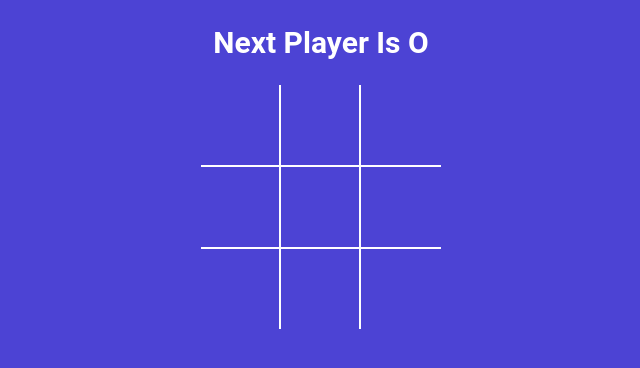
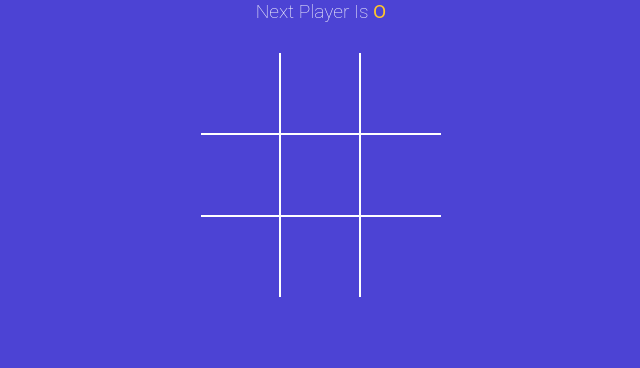
Before and after one commit to RahulBisht17/tictactoe-game, a React app: page / in a window 1280 px wide. Shown: the top 368 px of the page, without its empty margins (319-959 px from the left). Built offline with nearby package versions, Linux system fonts and the light colour scheme; the HTML template or start-up script is replaced by a standard one.

Commit message:
display draw messages, apply style for statusMessage

```diff
--- a/src/App.jsx
+++ b/src/App.jsx
@@ -2,14 +2,13 @@ import { calculateWinner } from './components/winner';
 import Board from './components/Board';
 import { useState } from 'react';
 import './style.scss'
+import StatusMessage from './components/StatusMessage';
 
 function App() {
   const [squares,setSquares]= useState(Array(9).fill(null));
   const [isXnext, setisXnext]=useState(false);
 
-  const nextplayer= isXnext ? "X":"O";
   const winner =calculateWinner(squares);
-  const statusMessage =winner? `Winner Is ${winner}`: `Next Player Is ${nextplayer}`;
 
   const handleSquareClick = clickedPosition =>{
       if(squares[clickedPosition] || winner){
@@ -28,7 +27,7 @@ function App() {
 
   return (
     <div className='app'>
-      <h2>{statusMessage}</h2>
+      <StatusMessage winner={winner} isXnext={isXnext} squares={squares}/>
       <Board squares={squares} handleSquareClick={handleSquareClick}/>
     </div>
   );
--- /dev/null
+++ b/src/components/StatusMessage.jsx
@@ -0,0 +1,20 @@
+const StatusMessage=({winner,isXnext,squares})=>{
+    const noMovesLeft=squares.every(squareValue=>squareValue!=null);
+
+    const nextplayer= isXnext ? "X":"O";
+    const renderStatusMessage=()=>{
+        if(winner){
+            return <div>Winner Is <span className={winner=="X"? "text-green": "text-orange" }>{winner}</span></div>
+        }
+        else if(!winner && noMovesLeft){
+            return <div>Game Is Draw</div>
+        }
+        else{
+            return <div>Next Player Is <span className={isXnext?"text-green":"text-orange"}>{nextplayer}</span></div>
+        }
+    };
+
+    return <div className="status-message">{renderStatusMessage()}</div>;
+};
+
+export default StatusMessage;
```
